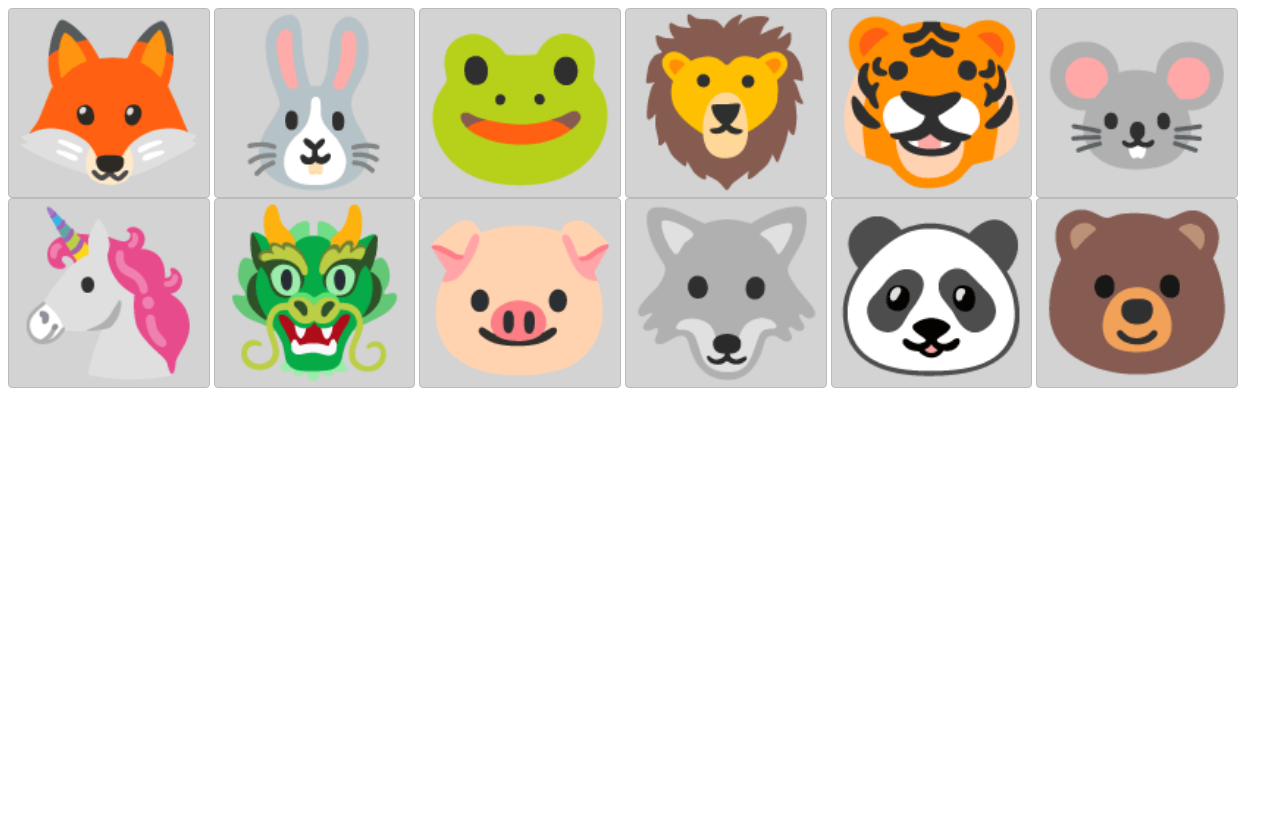
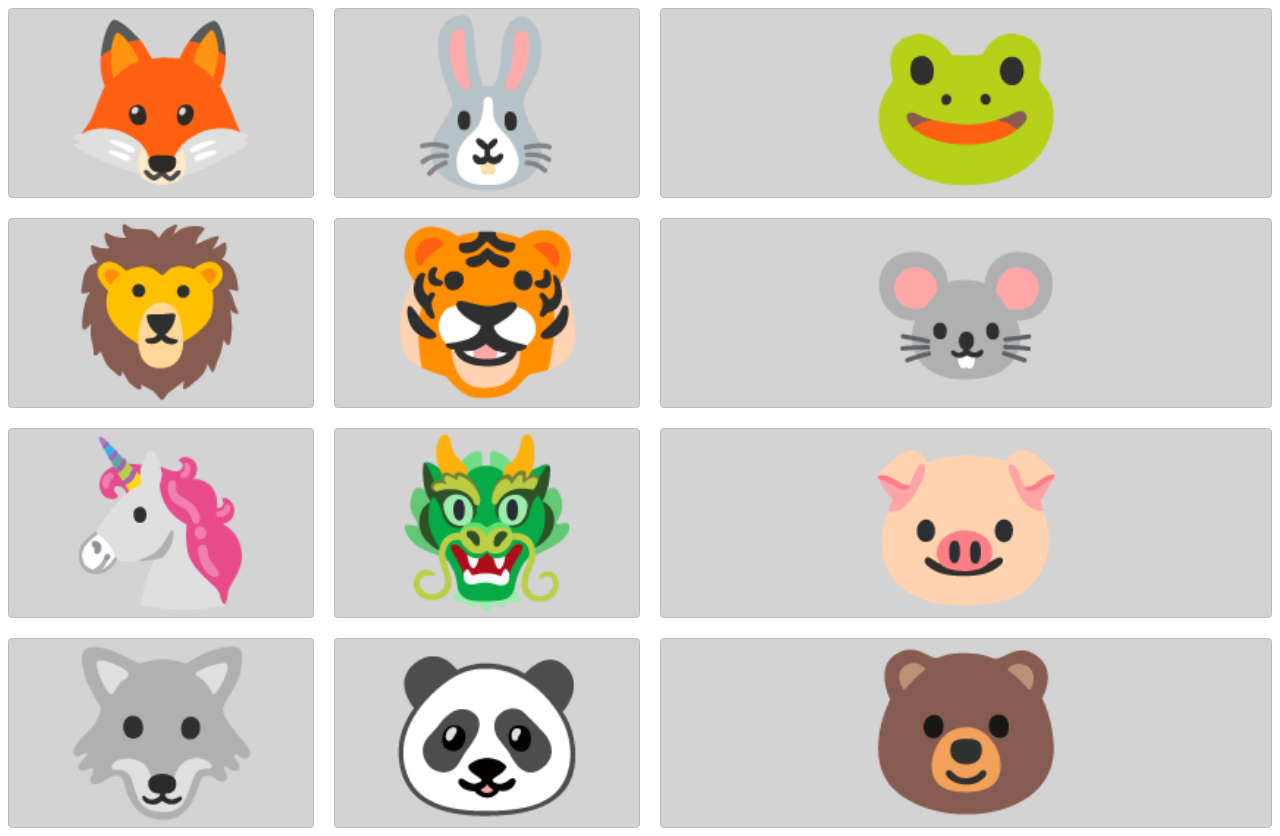
Before and after one commit to AhmedAlaaEzzt/CSS-git, a plain HTML site: page index.html in a window 1280 px wide. Before the commit the page ends 800 px from the top, so only its background shows below. Drawn offline with Linux system fonts and the light colour scheme.

Commit message:
prepare 0073

```diff
--- a/index.html
+++ b/index.html
@@ -9,6 +9,7 @@
   <link rel="stylesheet" type="text/css" href="./styles/main.css">
 </head>
 <body>
+  <div class="container">
     <div class="zone green">🦊</div>
     <div class="zone red">🐰</div>
     <div class="zone blue">🐸</div>
@@ -21,5 +22,7 @@
     <div class="zone yellow">🐺</div>
     <div class="zone purple">🐼</div>
     <div class="zone brown">🐻</div>
+  </div>
+
 </body>
 </html>
--- a/styles/main.css
+++ b/styles/main.css
@@ -1,6 +1,11 @@
+.container{
+    display: grid;
+    gap: 20px;
+    grid-template-columns: 1fr 1fr 2fr;
+}
+
 .zone {
     cursor:pointer;
-    display:inline-block;
     text-align: center;
     font-size:10em;
     border-radius:4px;
```
Lines whose indentation alone changed are shown as unchanged.
